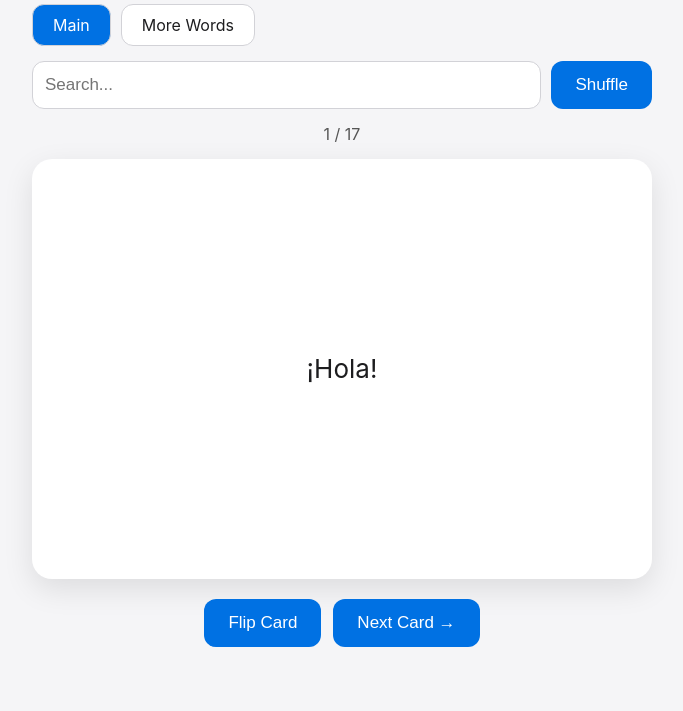
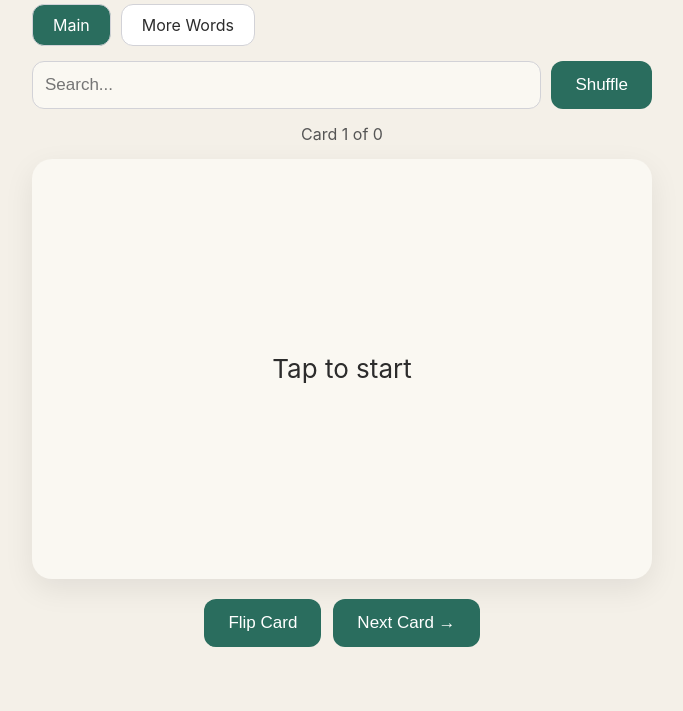
Before and after one commit to ScootyPuff-Sr/ScootyPuff-Sr.github.io, a plain HTML site: page index.html in a window 1280 px wide. Shown: the part 89-800 px from the top of the page, without its empty margins (298-981 px from the left). Drawn offline with Linux system fonts and the light colour scheme.

Commit message:
Update index.html

```diff
--- a/index.html
+++ b/index.html
@@ -5,22 +5,83 @@
   <meta name="viewport" content="width=device-width, initial-scale=1.0">
   <title>Spanish Flashcards</title>
   <style>
-    body { font-family: -apple-system, BlinkMacSystemFont, sans-serif; background: #f5f5f7; margin:0; padding:20px; color:#1d1d1f; }
+    body {
+      font-family: -apple-system, BlinkMacSystemFont, sans-serif;
+      background: #f4f0e8; /* Soft warm beige - very easy on eyes */
+      margin:0;
+      padding:20px;
+      color:#2c2c2c;
+    }
     .container { max-width: 620px; margin: 0 auto; }
     header { text-align:center; margin-bottom:20px; }
-    h1 { color:#0071e3; font-size: 28px; }
+    h1 { color:#2a6d5e; font-size: 28px; } /* Deep teal */
+
     .tabs { display:flex; gap:10px; margin-bottom:15px; }
-    .tab { padding:10px 20px; background:white; border-radius:12px; cursor:pointer; border:1px solid #d2d2d7; }
-    .tab.active { background:#0071e3; color:white; }
+    .tab {
+      padding:10px 20px;
+      background:white;
+      border-radius:12px;
+      cursor:pointer;
+      border:1px solid #d2d2d7;
+    }
+    .tab.active {
+      background:#2a6d5e;
+      color:white;
+    }
+
     .controls { display:flex; gap:10px; margin-bottom:15px; flex-wrap:wrap; }
-    input { flex:1; padding:12px; border-radius:12px; border:1px solid #d2d2d7; font-size:17px; }
-    .card { background:white; border-radius:20px; height:420px; display:flex; align-items:center; justify-content:center; text-align:center; font-size:26px; cursor:pointer; box-shadow:0 10px 30px rgba(0,0,0,0.1); }
+    input {
+      flex:1;
+      padding:12px;
+      border-radius:12px;
+      border:1px solid #d2d2d7;
+      font-size:17px;
+      background: #faf8f2;
+    }
+
+    .card {
+      background:#faf8f2; /* Very soft warm white */
+      border-radius:20px;
+      height:420px;
+      display:flex;
+      align-items:center;
+      justify-content:center;
+      text-align:center;
+      font-size:26px;
+      cursor:pointer;
+      box-shadow:0 10px 30px rgba(0,0,0,0.08);
+    }
     .card-inner { position:relative; width:100%; height:100%; transition:transform 0.8s; transform-style:preserve-3d; }
     .card.flipped .card-inner { transform:rotateY(180deg); }
-    .card-front, .card-back { position:absolute; width:100%; height:100%; backface-visibility:hidden; display:flex; align-items:center; justify-content:center; padding:30px; box-sizing:border-box; }
-    .card-back { transform:rotateY(180deg); background:#0071e3; color:white; }
+    .card-front, .card-back {
+      position:absolute;
+      width:100%;
+      height:100%;
+      backface-visibility:hidden;
+      display:flex;
+      align-items:center;
+      justify-content:center;
+      padding:30px;
+      box-sizing:border-box;
+    }
+    .card-back {
+      transform:rotateY(180deg);
+      background:#2a6d5e; /* Calm deep teal */
+      color:white;
+    }
+
     .buttons { display:flex; justify-content:center; gap:12px; margin-top:20px; flex-wrap:wrap; }
-    button { padding:14px 24px; font-size:17px; background:#0071e3; color:white; border:none; border-radius:12px; cursor:pointer; }
+    button {
+      padding:14px 24px;
+      font-size:17px;
+      background:#2a6d5e;
+      color:white;
+      border:none;
+      border-radius:12px;
+      cursor:pointer;
+    }
+    button:active { background:#1f5246; }
+
     .stats { text-align:center; margin:15px 0; font-size:16px; color:#555; }
   </style>
 </head>
@@ -56,143 +117,13 @@
   </div>
 
   <script>
+    // (Same script as before - vocab arrays unchanged)
     let currentTab = 0;
     let currentIndex = 0;
     let isFlipped = false;
 
-    const vocabMain = [
-      ["¡Hola!", "Hello/Hi!"],
-      ["Buenos días.", "Good morning."],
-      ["Buenas tardes.", "Good afternoon."],
-      ["Buenas noches.", "Goodnight."],
-      ["Hasta luego.", "See you later."],
-      ["¡Adiós!", "Bye!"],
-      ["Gracias.", "Thank you."],
-      ["Por favor.", "Please."],
-      ["Lo siento.", "I'm sorry."],
-      ["No entiendo.", "I don't understand."],
-      ["¿Cuántos años tienes?", "How old are you?"],
-      ["Tengo ... años.", "I'm ... years old."],
-      ["el marido", "husband"],
-      ["la mujer", "wife"],
-      ["el hijo", "son"],
-      ["la hija", "daughter"],
-      ["el amigo / la amiga", "friend"]
-    ];
-
-    const vocabMore = [
-      ["el tejado", "roof"],
-      ["el balcón", "balcony"],
-      ["la ventana", "window"],
-      ["el edificio", "building"],
-      ["el apartamento", "apartment"],
-      ["el piso", "flat"],
-      ["alquilar", "to rent"],
-      ["vivir", "to live"],
-      ["la habitación", "room"],
-      ["el sótano", "cellar"],
-      ["el techo", "ceiling"],
-      ["la pared", "wall"],
-      ["el suelo", "floor"],
-      ["el enchufe", "plug"],
-      ["la nevera", "fridge"],
-      ["el horno", "oven"],
-      ["la mesa", "table"],
-      ["la silla", "chair"],
-      ["el plato", "plate"],
-      ["el vaso", "glass"],
-      ["la ducha", "shower"],
-      ["el váter", "toilet"],
-      ["la cama", "bed"],
-      ["el armario", "wardrobe"],
-      ["el jardín", "garden"],
-      ["el árbol", "tree"],
-      ["la flor", "flower"],
-      ["la carne", "meat"],
-      ["el pescado", "fish"],
-      ["la fruta", "fruit"],
-      ["las verduras", "vegetables"],
-      ["el queso", "cheese"],
-      ["la leche", "milk"],
-      ["el café", "coffee"],
-      ["el té", "tea"],
-      ["el camarero", "waiter"],
-      ["vegetariano", "vegetarian"],
-      ["el teléfono", "phone"],
-      ["el correo electrónico", "email"],
-      ["internet", "internet"],
-      ["el ordenador", "computer"],
-      ["el colegio", "school"],
-      ["el maestro / la maestra", "teacher"],
-      ["el alumno / la alumna", "student"],
-      ["el banco", "bank"],
-      ["el dinero", "money"],
-      ["las vacaciones", "holiday"],
-      ["el médico", "doctor"],
-      ["el hospital", "hospital"],
-      ["la medicina", "medicine"],
-      ["el trabajo", "work"],
-      ["la oficina", "office"],
-      ["la reunión", "meeting"],
-      ["el tren", "train"],
-      ["el avión", "plane"],
-      ["el aeropuerto", "airport"],
-      ["la playa", "beach"],
-      ["la música", "music"],
-      ["el deporte", "sport"],
-      ["el fútbol", "football"],
-      ["el tenis", "tennis"],
-      ["nadar", "to swim"],
-      ["el perro", "dog"],
-      ["el gato", "cat"],
-      ["la montaña", "mountain"],
-      ["el mar", "sea"],
-      ["el cumpleaños", "birthday"],
-      ["la fiesta", "party"],
-      ["la Navidad", "Christmas"],
-      ["el conductor", "driver"],
-      ["el mapa", "map"],
-      ["el billete", "ticket"],
-      ["la estación", "station"],
-      ["el supermercado", "supermarket"],
-      ["comprar", "to buy"],
-      ["pagar", "to pay"],
-      ["la panadería", "bakery"],
-      ["la carnicería", "butcher"],
-      ["la pescadería", "fishmonger"],
-      ["el arroz", "rice"],
-      ["el pollo", "chicken"],
-      ["el agua", "water"],
-      ["el vino", "wine"],
-      ["la cerveza", "beer"],
-      ["el ingeniero", "engineer"],
-      ["el dentista", "dentist"],
-      ["el profesor", "professor"],
-      ["la hora", "time"],
-      ["el lunes", "Monday"],
-      ["enero", "January"],
-      ["la primavera", "spring"],
-      ["el verano", "summer"],
-      ["Hace sol.", "It's sunny."],
-      ["Llueve.", "It's raining."],
-      ["Hace calor.", "It's hot."],
-      ["el autobús", "bus"],
-      ["el hotel", "hotel"],
-      ["la llave", "key"],
-      ["el restaurante", "restaurant"],
-      ["la cuenta", "the bill"],
-      ["el farmacéutico", "pharmacist"],
-      ["la receta", "prescription"],
-      ["la farmacia", "pharmacy"],
-      ["el dolor de cabeza", "headache"],
-      ["el dolor de estómago", "stomachache"],
-      ["la tirita", "plaster"],
-      ["el jabón", "soap"],
-      ["el champú", "shampoo"],
-      ["la toalla", "towel"],
-      ["el cepillo de dientes", "toothbrush"],
-      ["el dentífrico", "toothpaste"]
-    ];
+    const vocabMain = [ /* ... same as last version ... */ ];
+    const vocabMore = [ /* ... same large list ... */ ];
 
     let currentVocab = vocabMain;
 
```
